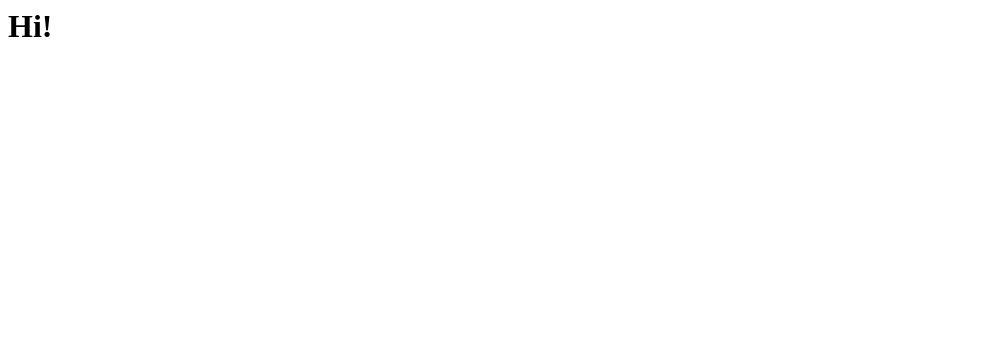
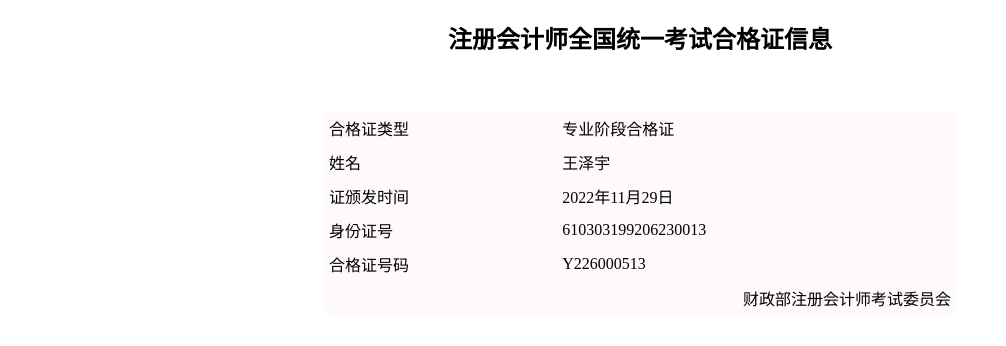
Before and after one commit to wangzeyu111111/wangzeyu111111.github.io, a plain HTML site: page index.html in a window 1280 px wide. Shown: the whole page, without its empty margins (0-1006 px from the left). Drawn offline with Linux system fonts and the light colour scheme.

Commit message:
Update index.html

```diff
--- a/index.html
+++ b/index.html
@@ -1,7 +1,49 @@
-<html>
+<!DOCTYPE html>
+
+<html lang="en">
 <head>
+ <meta charset="UTF-8">
+ <title>合格证认证</title>
+</head>
+
 <body>
- <h1>Hi!</h1>
+<h2 align="center">注册会计师全国统一考试合格证信息</h2>
+<br>
+<table style="border: 1px;margin: 0 auto;background: snow" width="50%" cellpadding="5" cellspacing="0">
+ <br>
+
+ <tr>
+ <td>合格证类型</td>
+ <td>专业阶段合格证</td>
+ </tr>
+
+ <tr>
+ <td>姓名</td>
+ <td>王泽宇</td>
+ </tr>
+
+ <tr>
+ <td>证颁发时间</td>
+ <td>2022年11月29日</td>
+ </tr>
+
+ <tr>
+ <td>身份证号</td>
+ <td>610303199206230013</td>
+ </tr>
+
+ <tr>
+ <td>合格证号码</td>
+ <td colspan="3">Y226000513</td>
+
+
+ </tr>
+ <tr>
+ <td colspan="4" align="right">财政部注册会计师考试委员会</td>
+ </tr>
+
+
+ </tr>
+</table>
 </body>
-</head>
 </html>
```
